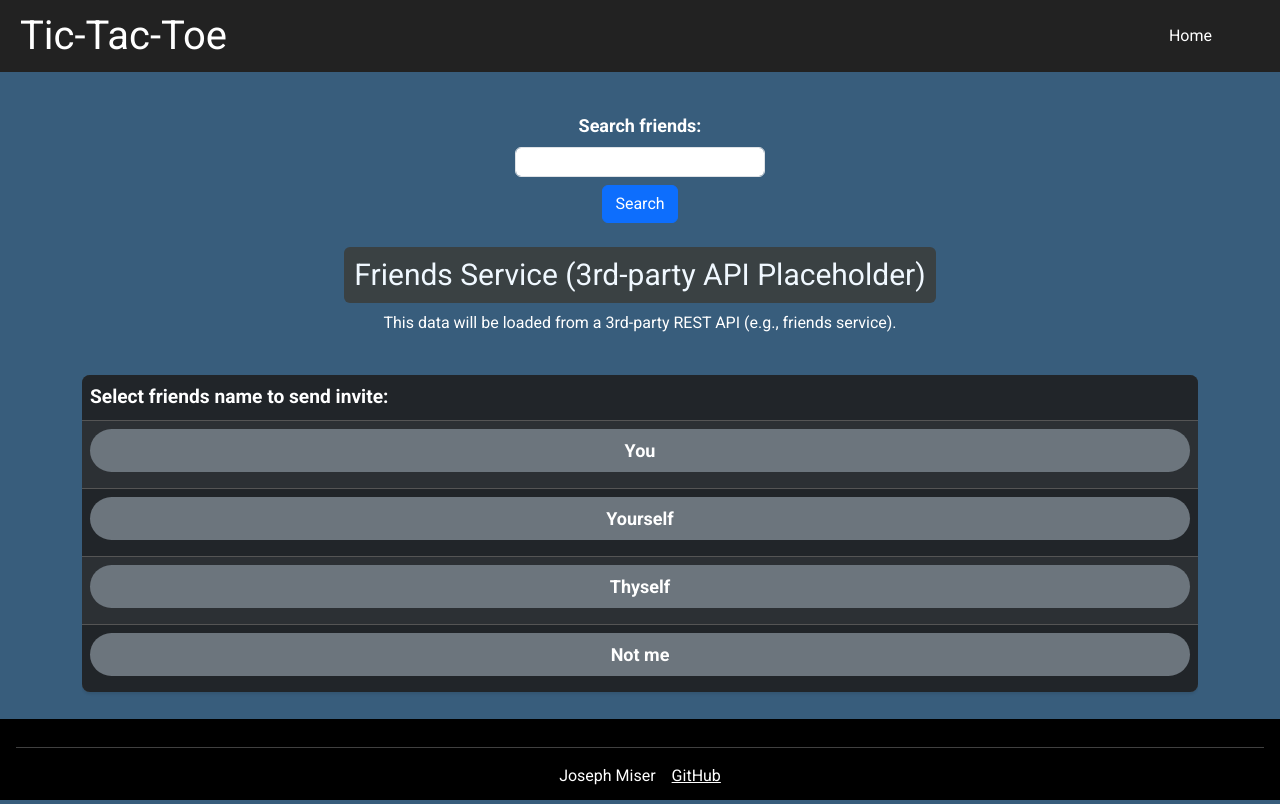
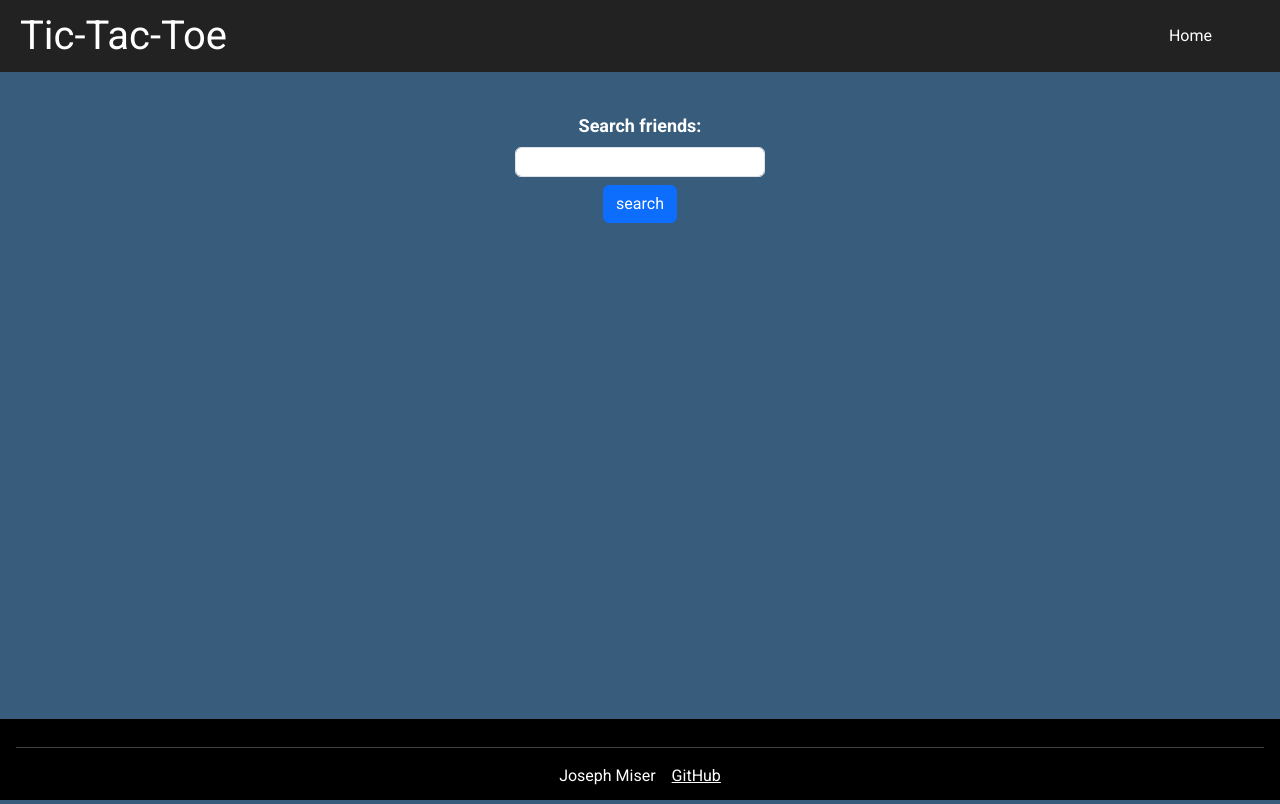
Before and after one commit to josephmiser5/tic-tac-toe, a React (Vite) app: page /friends in a window 1280 px wide. Built offline with nearby package versions, Linux system fonts and the light colour scheme.

Commit message:
Made a third party rest api call to randomuser.me api

```diff
--- a/src/friends/friends.jsx
+++ b/src/friends/friends.jsx
@@ -1,47 +1,55 @@
-import React from "react";
+import React, { useState } from "react";
 import "./friends.css";
-import { useState } from "react";
 
 export function Friends() {
   const [invite, setInvite] = useState("");
+  const [friends, setFriends] = useState([]);
+  const [query, setQuery] = useState("");
 
   function friendClick(e) {
     const friendName = e.currentTarget.textContent;
-    setInvite(`inviting ${friendName} to play...`);
+    setInvite(`Inviting ${friendName} to play...`);
+  }
+
+  async function handleSearch(e) {
+    e.preventDefault(); // prevent page reload
+    if (!query.trim()) return;
+
+    const res = await fetch(
+      `https://randomuser.me/api/?results=5&seed=${query}`,
+    );
+    const data = await res.json();
+    const usernames = data.results.map((u) => u.login.username);
+    setFriends(usernames);
   }
 
   return (
     <main className="container my-4">
       <form
         id="searchfriends"
-        method="get"
+        onSubmit={handleSearch}
         className="d-flex flex-column align-items-center mb-4"
       >
         <label htmlFor="friends-username" className="mb-2 text-white fw-bold">
           Search friends:
         </label>
-
         <input
           type="text"
           id="friends-username"
-          name="friendsUsername"
+          value={query}
+          onChange={(e) => setQuery(e.target.value)}
           className="form-control mb-2 w-50"
         />
-
         <button type="submit" className="btn btn-primary">
-          Search
+          search
         </button>
       </form>
 
       <section className="text-center mb-4">
-        <h2 className="mb-2">Friends Service (3rd-party API Placeholder)</h2>
-        <p className="text-white">
-          This data will be loaded from a 3rd-party REST API (e.g., friends
-          service).
-        </p>
-        <p className="text-white"> {invite}</p>
+        {invite && <p className="text-warning fw-bold">{invite}</p>}
       </section>
 
+      {friends.length > 0 && (
         <div className="table-responsive">
           <table
             id="friendstable"
@@ -49,61 +57,27 @@ export function Friends() {
           >
             <thead className="table-dark">
               <tr>
-              <th id="tableheader">Select friends name to send invite:</th>
+                <th>Select a friend to send invite:</th>
               </tr>
             </thead>
             <tbody>
-            <tr>
+              {friends.map((username, index) => (
+                <tr key={index}>
                   <td>
                     <button
                       onClick={friendClick}
-                  id="friend1"
                       type="button"
                       className="btn btn-secondary w-100 mb-2"
                     >
-                  You
+                      {username}
                     </button>
                   </td>
                 </tr>
-            <tr>
-              <td>
-                <button
-                  onClick={friendClick}
-                  id="friend2"
-                  type="button"
-                  className="btn btn-secondary w-100 mb-2"
-                >
-                  Yourself
-                </button>
-              </td>
-            </tr>
-            <tr>
-              <td>
-                <button
-                  onClick={friendClick}
-                  id="friend3"
-                  type="button"
-                  className="btn btn-secondary w-100 mb-2"
-                >
-                  Thyself
-                </button>
-              </td>
-            </tr>
-            <tr>
-              <td>
-                <button
-                  onClick={friendClick}
-                  id="friend4"
-                  type="button"
-                  className="btn btn-secondary w-100 mb-2"
-                >
-                  Not me
-                </button>
-              </td>
-            </tr>
+              ))}
             </tbody>
           </table>
         </div>
+      )}
     </main>
   );
 }
```
Lines whose indentation alone changed are shown as unchanged.
